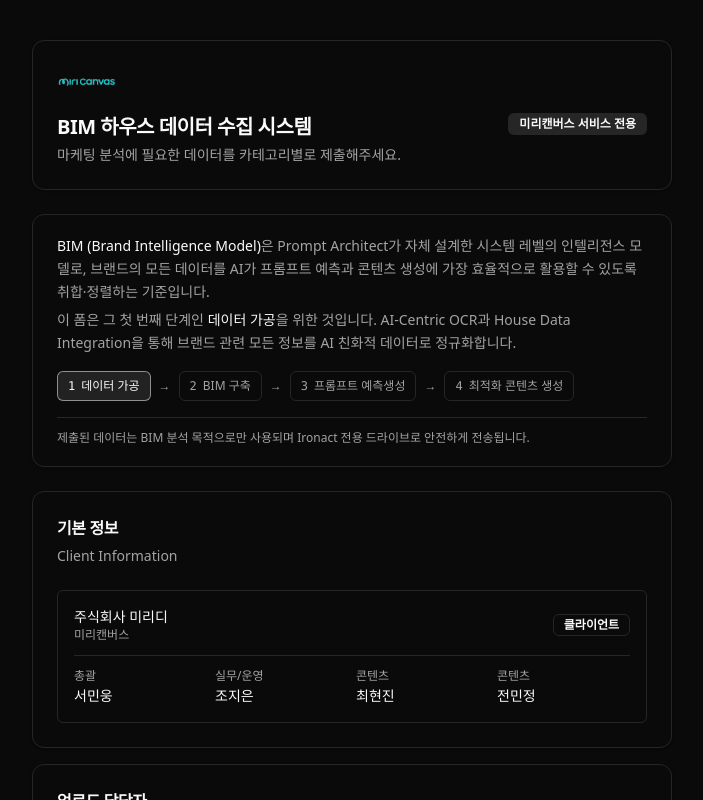
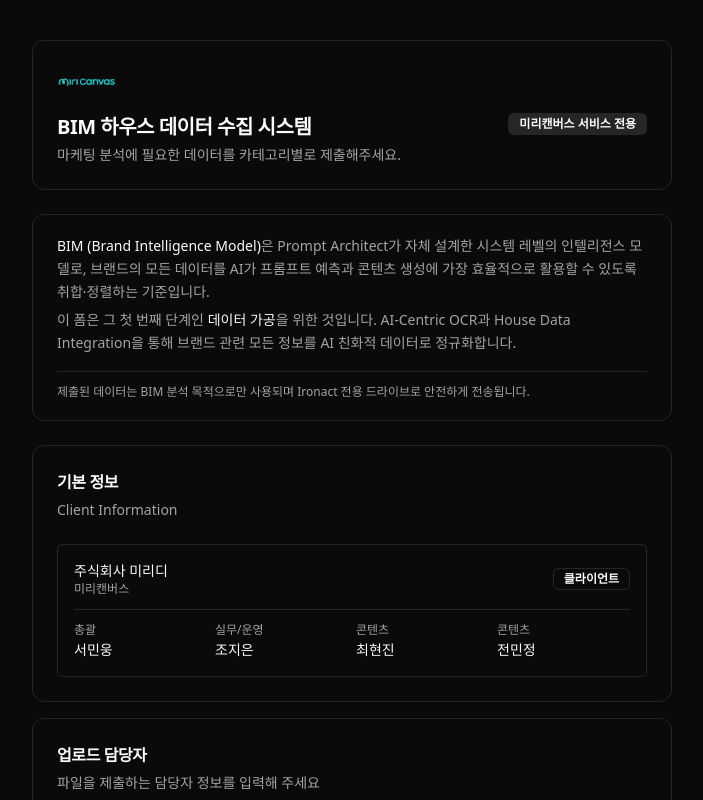
Before and after one commit to makim-414/bim-data-request, a React (Vite) app: page / in a window 1280 px wide. Shown: the top 800 px of the page, without its empty margins (288-991 px from the left). Built offline with nearby package versions, Linux system fonts and the light colour scheme.

Commit message:
style: BIM 소개 4단계 플로우 제거

```diff
--- a/src/App.tsx
+++ b/src/App.tsx
@@ -595,22 +595,7 @@
                   AI-Centric OCR과 House Data Integration을 통해 브랜드 관련 모든 정보를 AI 친화적 데이터로 정규화합니다.
                 </p>
               </div>
-              <div className="flex flex-wrap gap-2 text-xs">
-                {[
-                  { step: "1", label: "데이터 가공", active: true },
-                  { step: "2", label: "BIM 구축", active: false },
-                  { step: "3", label: "프롬프트 예측생성", active: false },
-                  { step: "4", label: "최적화 콘텐츠 생성", active: false },
-                ].map((s, i, arr) => (
-                  <div key={s.step} className="flex items-center gap-2">
-                    <div className={`flex items-center gap-1.5 rounded-md px-2.5 py-1.5 border ${s.active ? "border-primary/50 bg-primary/10 text-foreground" : "border-border text-muted-foreground"}`}>
-                      <span className={`font-mono text-xs ${s.active ? "text-primary" : "text-muted-foreground"}`}>{s.step}</span>
-                      <span>{s.label}</span>
-                    </div>
-                    {i < arr.length - 1 && <span className="text-muted-foreground">→</span>}
-                  </div>
-                ))}
-              </div>
+
               <p className="text-xs text-muted-foreground border-t pt-3">
                 제출된 데이터는 BIM 분석 목적으로만 사용되며 Ironact 전용 드라이브로 안전하게 전송됩니다.
               </p>
```
